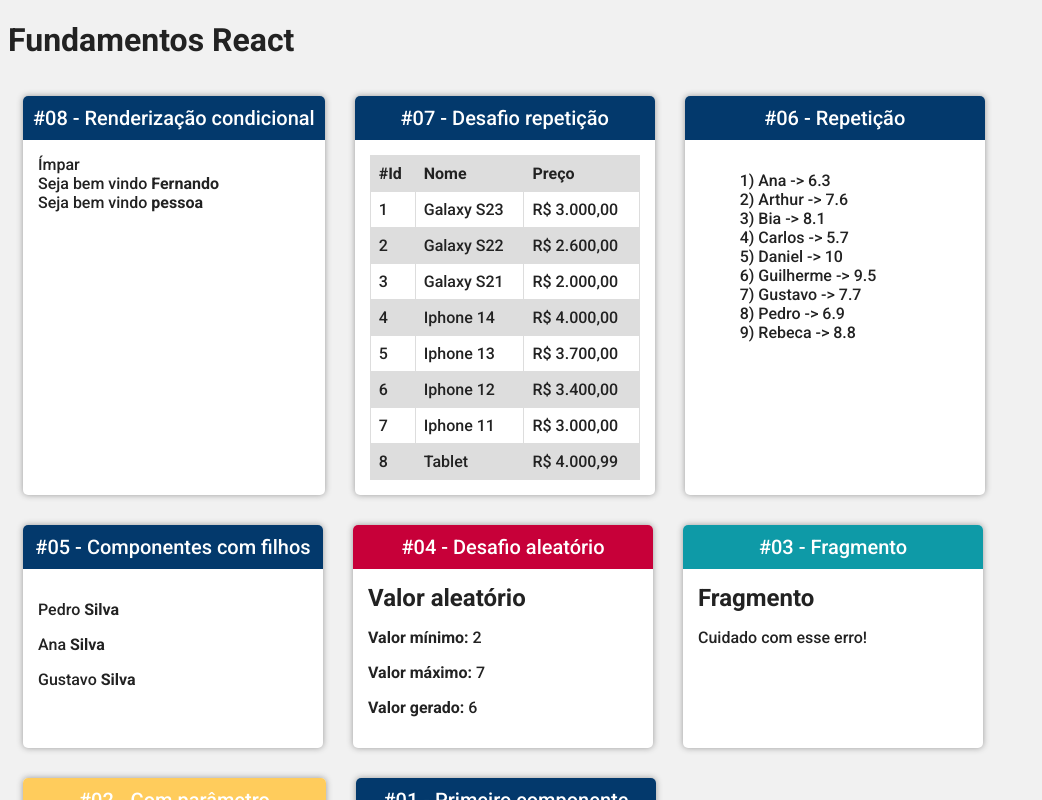
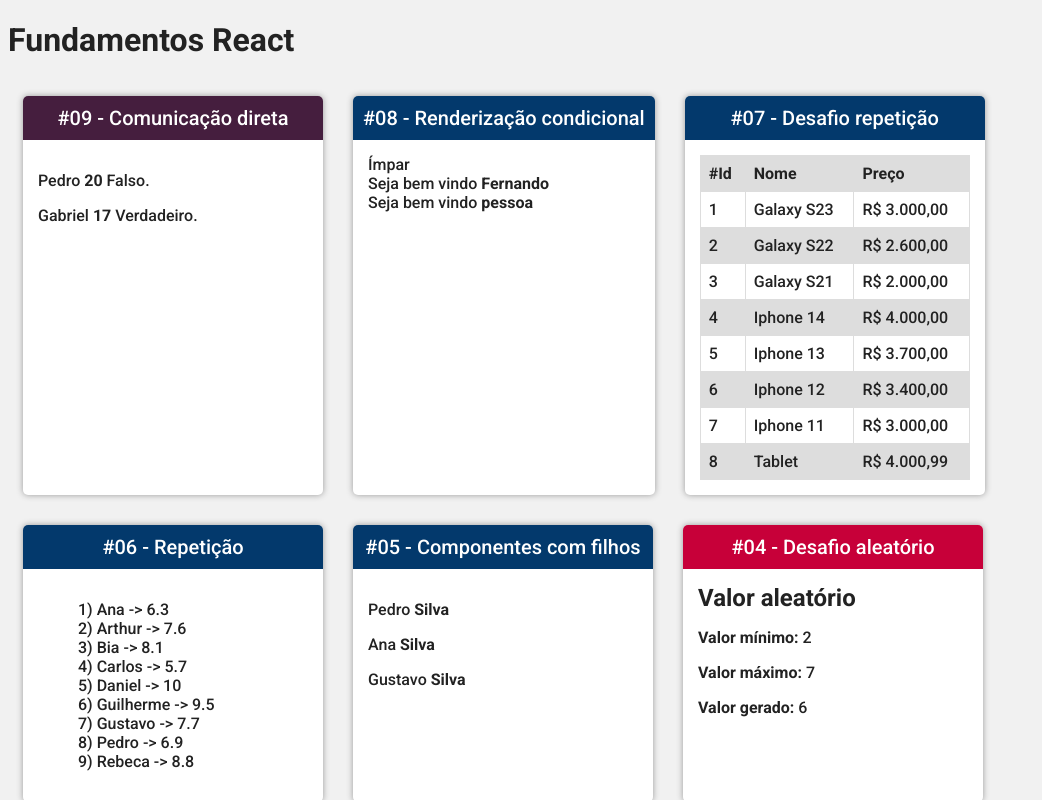
Before and after one commit to Samuel-silva/curso-react, a React (Create React App) app in the folder fundamentos-react/: page / in a window 1280 px wide. Shown: the top 800 px of the page, without its empty margins (0-1042 px from the left). Built offline with nearby package versions, Linux system fonts and the light colour scheme.

Commit message:
feat - Comunicação direta

```diff
--- a/fundamentos-react/src/App.jsx
+++ b/fundamentos-react/src/App.jsx
@@ -12,12 +12,17 @@ import ListaAlunos from './components/repeticao/ListaAlunos'
 import TabelaProdutos from './components/repeticao/TabelaProdutos'
 import ParOuImpar from './components/condicional/ParOuImpar'
 import UsuarioInfo from './components/condicional/UsuarioInfo'
+import DiretaPai from './components/comunicacao/DiretaPai'
 
 export default () => (
   <div className="app">
     <h1>Fundamentos React</h1>
 
     <div className="card-conteiner">
+      <Card titulo="#09 - Comunicação direta" color="#451e3e">
+        <DiretaPai />
+      </Card>
+
       <Card titulo="#08 - Renderização condicional">
         <ParOuImpar numero={21} />
         <UsuarioInfo usuario={{nome: "Fernando"}} />
--- /dev/null
+++ b/fundamentos-react/src/components/comunicacao/DiretaFilho.jsx
@@ -0,0 +1,13 @@
+import React from "react"
+
+export default function DiretaFilho(props) {
+  const { nome, idade, estudante } = props
+
+  return (
+    <p>
+      <span>{ nome } </span>
+      <strong> { idade } </strong>
+      <span> { estudante ? 'Verdadeiro' : 'Falso' }.</span>
+    </p>
+  )
+}
--- /dev/null
+++ b/fundamentos-react/src/components/comunicacao/DiretaPai.jsx
@@ -0,0 +1,19 @@
+import React from "react"
+import DiretaFilho from "./DiretaFilho"
+
+export default function DiretaPai(props) {
+  return (
+    <div>
+      <DiretaFilho
+        nome="Pedro"
+        idade={20}
+        estudante={false}
+      />
+      <DiretaFilho
+        nome="Gabriel"
+        idade={17}
+        estudante={true}
+      />
+    </div>
+  )
+}
```
